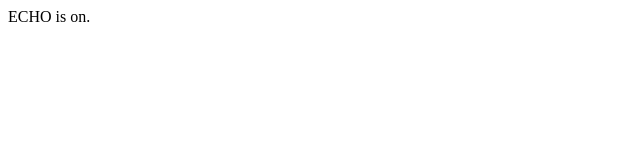
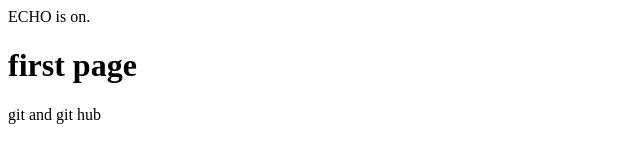
Before and after one commit to abdFront/learning-git, a plain HTML site: page index.html in a window 1280 px wide. Shown: the whole page, without its empty margins (0-640 px from the left). Drawn offline with Linux system fonts and the light colour scheme.

Commit message:
Update index.html

```diff
--- a/index.html
+++ b/index.html
@@ -8,6 +8,7 @@ ECHO is on.
     <title>Document</title>
 </head>
 <body>
-
+     <h1>first page</h1>
+    <p>git and git hub</p>
 </body>
 </html>
```
